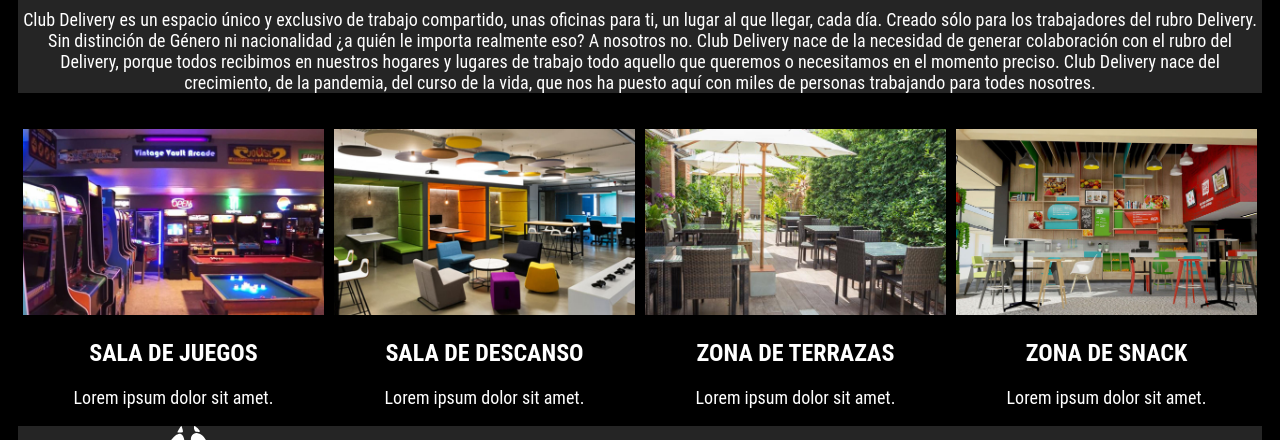
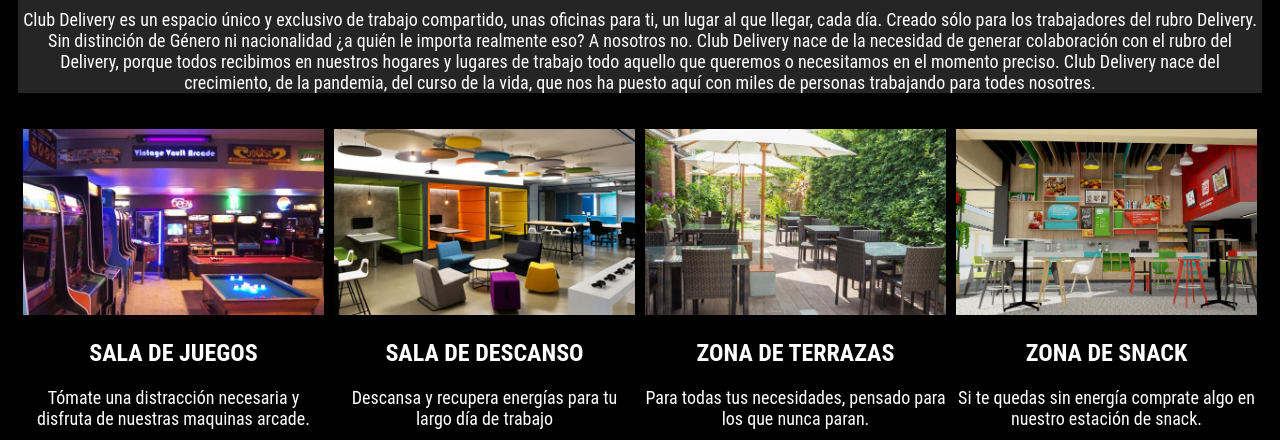
Before and after one commit to jsvr86/CLUBDELIVERYCHILE, a website: page index.html in a window 1280 px wide. Shown: the part 594-1034 px from the top of the page. Drawn offline with Linux system fonts and the light colour scheme.

Commit message:
Se agrega descripción a las fotos

```diff
--- a/index.html
+++ b/index.html
@@ -48,22 +48,22 @@
             <div class="instalaciones">
                 <img class="instalaciones__imagen" src="img/saladejuegos.jpg" alt="Sala de Juegos" width="100%" height="auto">
                 <h2 class="instalaciones__subtitulo" >SALA DE JUEGOS</h2>
-                <p class="instalaciones__texto">Lorem ipsum dolor sit amet.</p>
+                <p class="instalaciones__texto">Tómate una distracción necesaria y disfruta de nuestras maquinas arcade.</p>
             </div>
             <div class="instalaciones">
                 <img class="instalaciones__imagen" src="img/saladedescanso.jpg" alt="Sala de Descanso" width="100%" height="auto">
                 <h2 class="instalaciones__subtitulo" >SALA DE DESCANSO</h2>
-                <p class="instalaciones__texto">Lorem ipsum dolor sit amet.</p>
+                <p class="instalaciones__texto">Descansa y recupera energías para tu largo día de trabajo</p>
             </div>
             <div class="instalaciones">
                 <img class="instalaciones__imagen" src="img/terraza.jpg" alt="Terraza" width="100%" height="auto">
                 <h2 class="instalaciones__subtitulo" >ZONA DE TERRAZAS</h2>
-                <p class="instalaciones__texto">Lorem ipsum dolor sit amet.</p>
+                <p class="instalaciones__texto">Para todas tus necesidades, pensado para los que nunca paran.</p>
             </div>
             <div class="instalaciones">
                 <img class="instalaciones__imagen" src="img/snack.jpg" alt="Zona de Snack" width="100%" height="auto">
                 <h2 class="instalaciones__subtitulo" >ZONA DE SNACK</h2>
-                <p class="instalaciones__texto">Lorem ipsum dolor sit amet.</p>
+                <p class="instalaciones__texto">Si te quedas sin energía comprate algo en nuestro estación de snack.</p>
             </div>
         </div>
 
```
